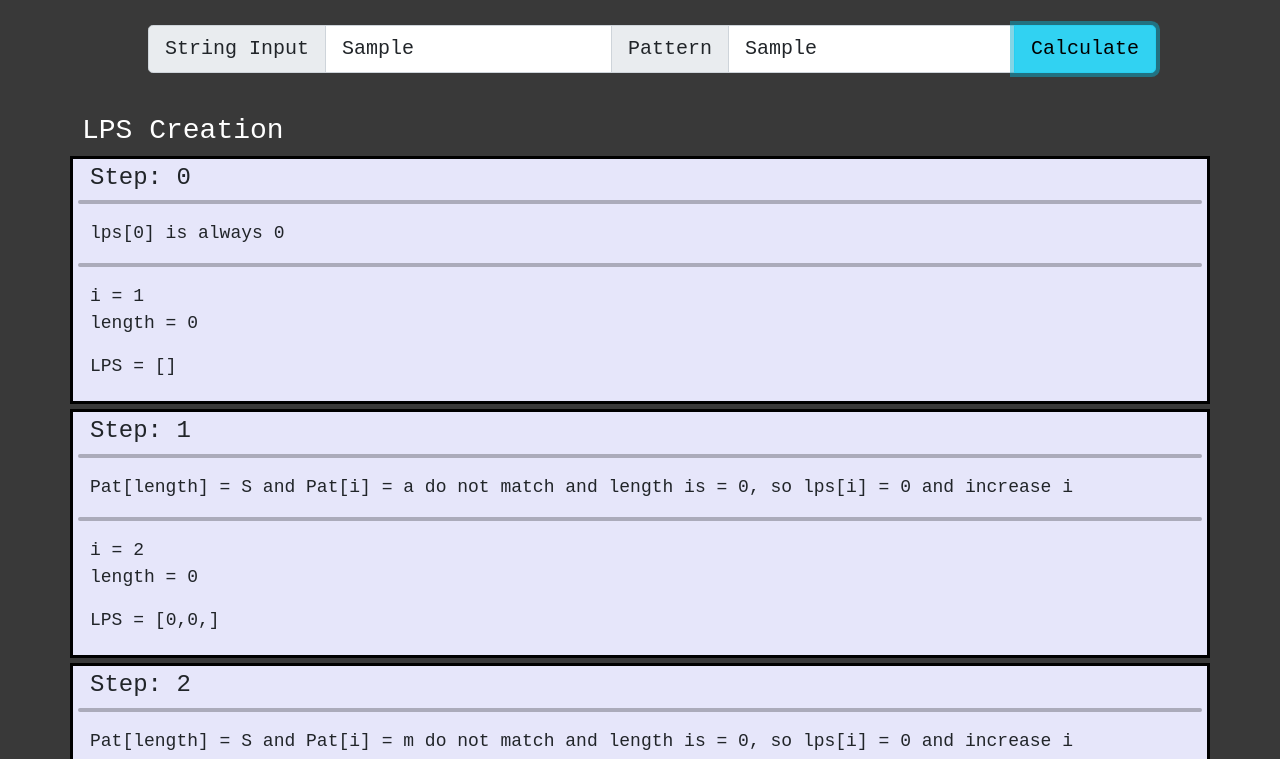
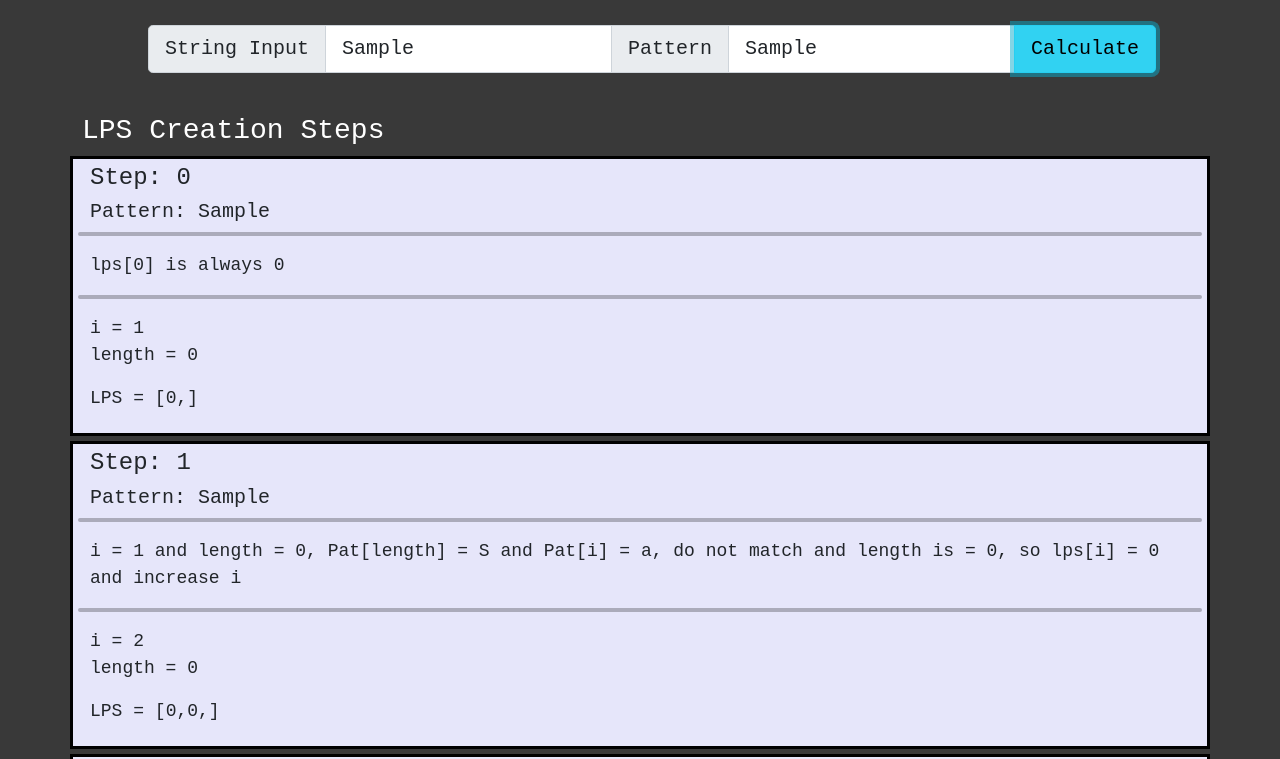
Before and after one commit to TelloVilla/bioinform-kmp, a Gatsby site: page / in a window 1280 px wide. Both pictures are taken after typing "Sample", "Sample" into the empty fields and a click on the button "Calculate". Shown: the top 759 px of the page. Built offline with nearby package versions, Linux system fonts and the light colour scheme; Gatsby itself is replaced by a stand-in of ours.

Commit message:
added more info to display

```diff
--- a/src/pages/index.js
+++ b/src/pages/index.js
@@ -16,17 +16,23 @@ const IndexPage = () => {
       step: 0,
       i: 1,
       length: 0,
-      lps: [],
+      lps: [0],
       instr: "lps[0] is always 0"
     }];
 
   const kmpSteps = [];
+
+  function resetSteps(){
+    lpsSteps.splice(1, lpsSteps.length-1);
+    kmpSteps.splice(1,kmpSteps.length-1);
+  }
 
   function lpsStepMaker(s){
 
     return(
       <Row key={s.step} className="step">
         <h4>Step: {s.step}</h4>
+        <h5>Pattern: {compare}</h5>
         <hr></hr>
         <p>
           {s.instr}
@@ -64,7 +70,7 @@ const IndexPage = () => {
           LPS = [{s.lps.map(v => v + ",")}]
         </p>
         <p>
-          Patterns found at index: {s.pattern}
+          Patterns found at index: {s.pattern.map(p => p + ", ")}
         </p>
       </Row>
     )
@@ -101,7 +107,7 @@ const IndexPage = () => {
     while(i < n){
       if(compare[j] === input[i]){
         step++;
-        newStep.instr = "i = " + i + " j = " + j + ", String[i] = " + input[i] + " and Pat[j] = " + compare[j] + " match so increase i and j"
+        newStep.instr = "i = " + i + " j = " + j + ", String[i] = " + input[i] + " and Pat[j] = " + compare[j] + ", match so increase i and j"
         j++;
         i++;
         newStep.i++;
@@ -111,7 +117,7 @@ const IndexPage = () => {
       }
       if(j === m){
         step++;
-        newStep.instr = "j = length of pattern, pattern found at " + (i-j) + ", set j to lps[j-1] = " + lps[j-1]
+        newStep.instr = "j = " + j + " = length of pattern, pattern found at " + (i-j) + ", set j to lps[j-1] = " + lps[j-1]
         pattern.push((i-j))
         j = lps[j - 1];
         newStep.j = j;
@@ -122,14 +128,14 @@ const IndexPage = () => {
       }else if( i < n && compare[j] !== input[i]){
         if(j !== 0){
           step++;
-          newStep.instr = "i = " + i + " j = " + j + ", String[i] = " + input[i] + " and Pat[j] = " + compare[j] + " do not match and j = " + j + " which is > 0, set j to lps[j-1] = " + lps[j-1]
+          newStep.instr = "i = " + i + " j = " + j + ", String[i] = " + input[i] + " and Pat[j] = " + compare[j] + ", do not match and j = " + j + " which is > 0, set j to lps[j-1] = " + lps[j-1]
           j = lps[j-1];
           newStep.j = j;
           newStep.step++;
           kmpSteps[step] = _.clone(newStep);
         }else{
           step++;
-          newStep.instr = "i = " + i + " j = " + j + ", String[i] = " + input[i] + " and Pat[j] = " + compare[j] + " do not match and j = 0, so increase i"
+          newStep.instr = "i = " + i + " j = " + j + ", String[i] = " + input[i] + " and Pat[j] = " + compare[j] + ", do not match and j = 0, so increase i"
           i++;
           newStep.i = i;
           newStep.step++;
@@ -137,6 +143,9 @@ const IndexPage = () => {
         }
       }
     }
+    newStep.instr = "Finished as i >= length of string = " + n
+    newStep.step++
+    kmpSteps[step+1] = _.clone(newStep)
 
 
   }
@@ -156,7 +165,7 @@ const IndexPage = () => {
     while(i < compare.length){
       step++;
       if(compare[i] === compare[length]){
-        newStep.instr = "Pat[length] = " + compare[length] + " and Pat[i] = " + compare[i] + " match so increase length and i and set lps[i] = length"
+        newStep.instr = "i = " + i + " and length = " + length + ", Pat[length] = " + compare[length] + " and Pat[i] = " + compare[i] + ", match so increase length and i and set lps[i] = length"
         length++;
         lps[i] = length;
         i++;
@@ -168,7 +177,7 @@ const IndexPage = () => {
 
       }else{
         if(length !== 0){
-          newStep.instr = "Pat[length] = " + compare[length] + " and Pat[i] = " + compare[i] + " do not match and length is > 0, so length = lps[length - 1]"
+          newStep.instr = "i = " + i + " and length = " + length + ", Pat[length] = " + compare[length] + " and Pat[i] = " + compare[i] + ", do not match and length is > 0, so length = lps[length - 1]"
           length = lps[length - 1];
           newStep.step = lpsSteps.length++;
           newStep.i = i;
@@ -177,7 +186,7 @@ const IndexPage = () => {
           lpsSteps[step] = _.clone(newStep)
 
         }else{
-          newStep.instr = "Pat[length] = " + compare[length] + " and Pat[i] = " + compare[i] + " do not match and length is = 0, so lps[i] = 0 and increase i"
+          newStep.instr = "i = " + i + " and length = " + length + ", Pat[length] = " + compare[length] + " and Pat[i] = " + compare[i] + ", do not match and length is = 0, so lps[i] = 0 and increase i"
           lps[i] = 0;
           i++;
           newStep.step = lpsSteps.length++;
@@ -189,6 +198,9 @@ const IndexPage = () => {
 
       }
     }
+    newStep.instr = "Finished as i > Pattern length = " + compare.length
+    newStep.step = lpsSteps.length++;
+    lpsSteps[step+1] = _.clone(newStep)
     return lps;
   }
   function handleSubmit(){
@@ -196,6 +208,7 @@ const IndexPage = () => {
       setShow(true);
       return;
     }
+    resetSteps();
     kmpSearch(input, compare);
     setStepsKMP(kmpSteps)
   }
@@ -223,9 +236,9 @@ const IndexPage = () => {
         </InputGroup>
         </Col>
       </Row>
-      {stepsLPS.length > 0 && <h3>LPS Creation</h3>}
+      {stepsLPS.length > 0 && <h3>LPS Creation Steps</h3>}
       {stepsLPS.map(lpsStepMaker)}
-      {stepsKMP.length > 0 && <h3>KMP Steps</h3>}
+      {stepsKMP.length > 0 && <h3>KMP Search Steps</h3>}
       {stepsKMP.map(kmpStepMaker)}
 
 
```
Also changed, not shown: 1 other file.
